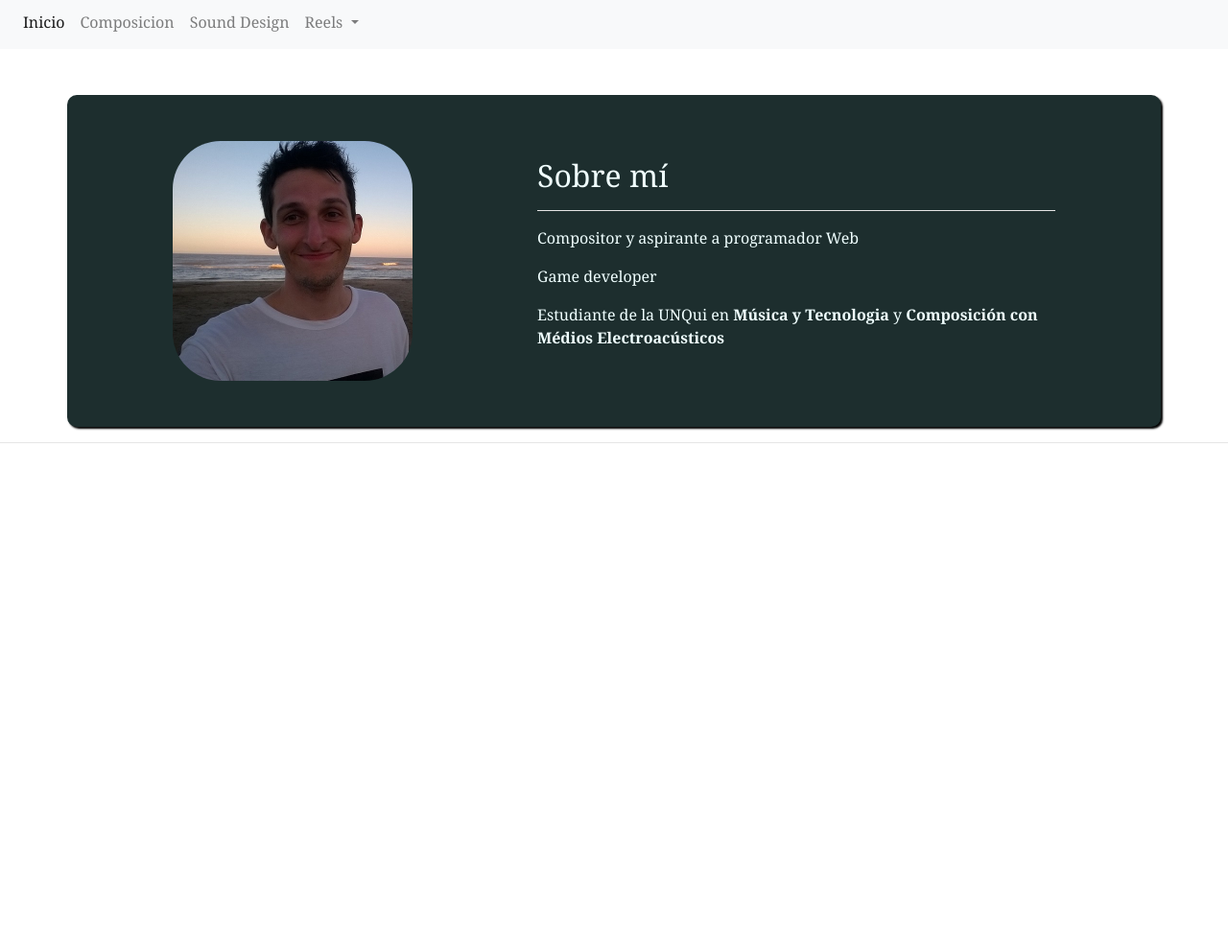
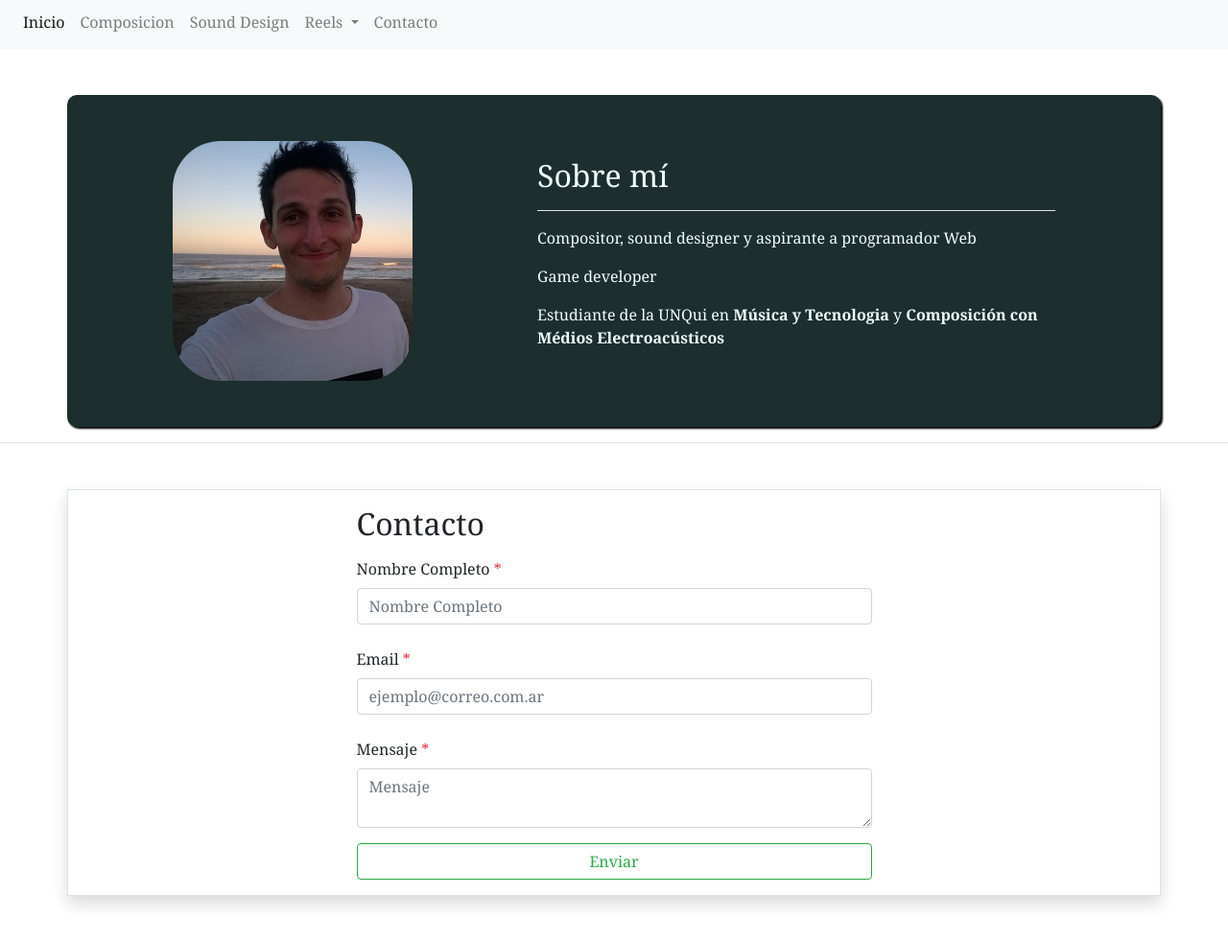
Before and after one commit to buanjautista/portfolio, a plain HTML site: page index.html in a window 1280 px wide. Shown: the part 157-1139 px from the top of the page at 96% size. Before the commit the page ends 800 px from the top, so only its background shows below. Drawn offline with nearby package versions, Linux system fonts and the light colour scheme.

Commit message:
Ediciones a index, agregado de contact form

```diff
--- a/index.html
+++ b/index.html
@@ -32,11 +32,15 @@
                         <a class="dropdown-item" href="#">Sonidos</a>
                     </div>
                 </li>
+                <li class="nav-item">
+                    <a href="#contact-form" class="nav-link">Contacto</a>
+                </li>
             </ul>
         </div>
     </nav>
 
-    <div class="container mt-5 about py-5">
+
+    <section class="container mt-5 about py-5">
         <div class="row justify-content-center align-items-center">
             <div class="col-4">
                 <img src="images/pic.jpg" alt="Juan Bautista Newton" height=250px class="profile-pic"/>
@@ -44,12 +48,34 @@
             <div class="col-6">
                 <h2> Sobre mí </h2>
                 <hr class="bg-white">
-                <p> Compositor y aspirante a programador Web </p>
+                <p> Compositor, sound designer y aspirante a programador Web </p>
                 <p> Game developer </p>
                 <p> Estudiante de la UNQui en <b>Música y Tecnologia</b> y <b>Composición con Médios Electroacústicos</b> </p>
             </div>
         </div>
-    </div>
+    </section>
     <hr />
+
+    <section class="container mt-5 mb-5 border shadow" id="contact-form"> <!-- contacto -->
+        <div class="row justify-content-center">
+            <div class="col-xs-12 col-6 p-3">
+                <h2>Contacto</h2>
+                <form method="POST" action="#">
+                    <div class="form-group">
+                        <label for="ncarea" class="mb-2 mt-2">Nombre Completo <span class="text-danger">*</span></label>
+                        <input type="text" required id="ncarea" class="form-control" placeholder="Nombre Completo"></div>
+                    <div class="form-group">
+                        <label for="emailarea" class="mb-2 mt-2">Email <span class="text-danger">*</span></label>
+                        <input type="email" id="emailarea" required class="form-control" placeholder="ejemplo@correo.com.ar">
+                    </div>
+                    <div class="form-group">
+                        <label for="msgarea" class="mb-2 mt-2">Mensaje <span class="text-danger">*</span></label>
+                        <textarea class="form-control" id="msgarea" required placeholder="Mensaje"></textarea>
+                    </div>
+                    <button class="btn btn-outline-success btn-block">Enviar</button>
+                </form>
+            </div>
+        </div>
+    </section>
 </body>
 </html>
```
